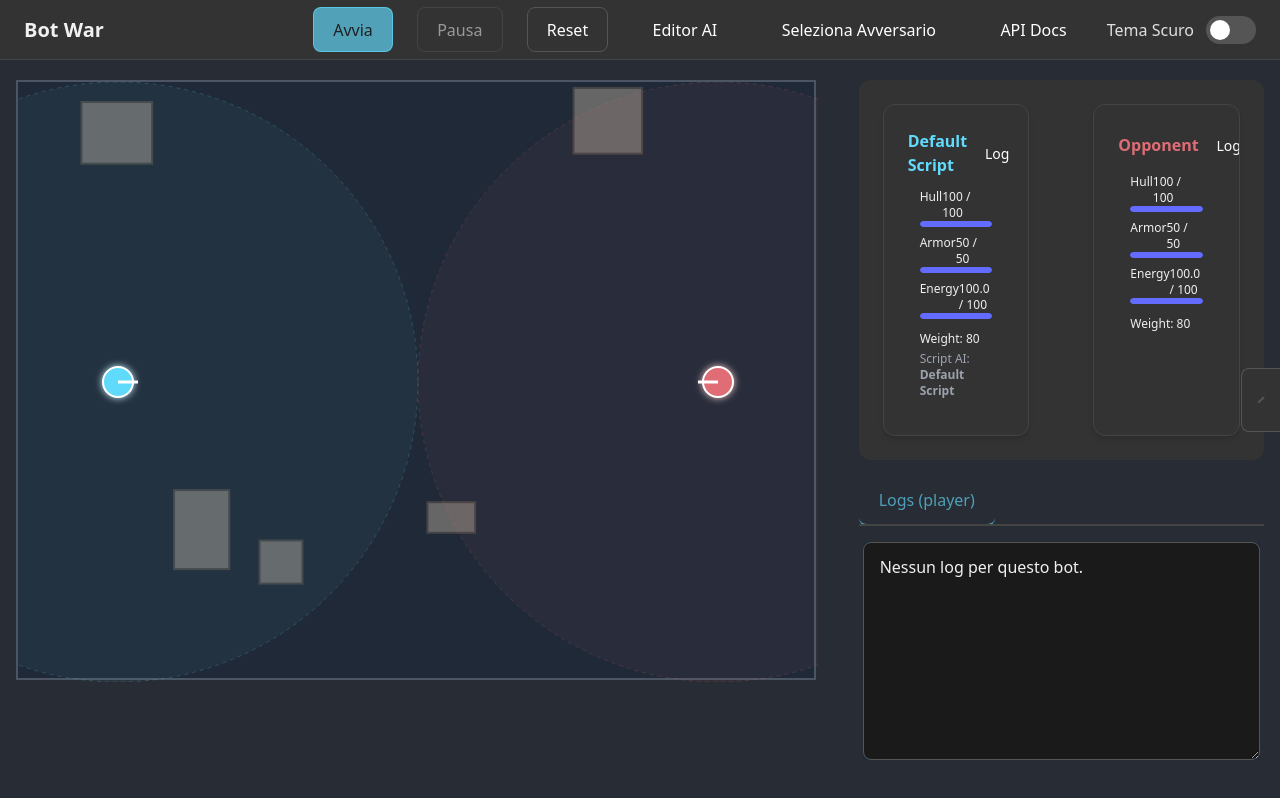
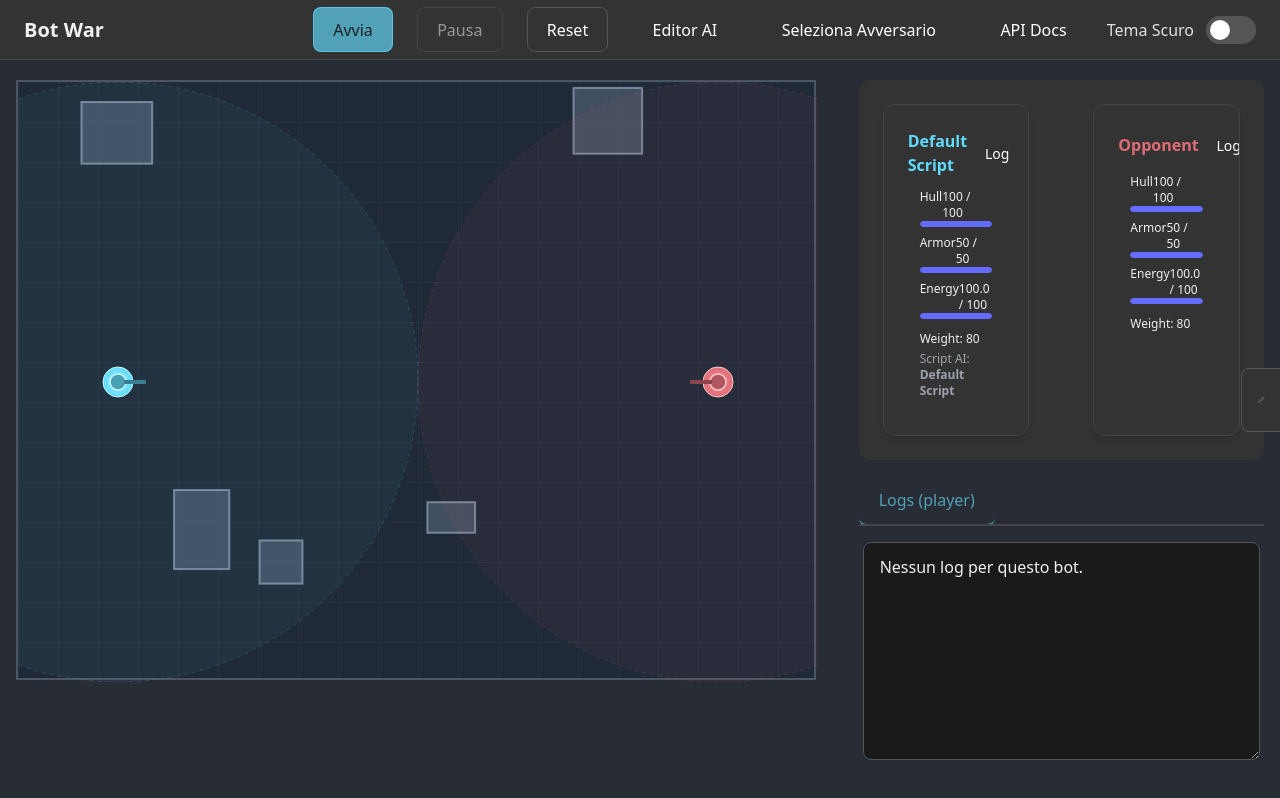
Before and after one commit to fra00/bot-war, a React (Vite) app: page / in a window 1280 px wide. Both pictures are taken after a click on the button "Entra nell'Arena". Shown: the top 798 px of the page. Built offline with nearby package versions, Linux system fonts and the light colour scheme.

Commit message:
migliorie grafiche

```diff
--- a/src/components/game/Arena.jsx
+++ b/src/components/game/Arena.jsx
@@ -20,14 +20,43 @@ function Arena({ gameState }) {
     >
       <svg width={width} height={height} className="absolute top-0 left-0">
         <defs>
-          <filter id="glow" x="-50%" y="-50%" width="200%" height="200%">
-            <feGaussianBlur stdDeviation="3.5" result="coloredBlur" />
+          {/* Filtro per un bagliore più intenso */}
+          <filter id="glow" x="-100%" y="-100%" width="300%" height="300%">
+            <feGaussianBlur stdDeviation="4" result="coloredBlur" />
             <feMerge>
               <feMergeNode in="coloredBlur" />
               <feMergeNode in="SourceGraphic" />
             </feMerge>
           </filter>
+
+          {/* Pattern per la griglia di sfondo */}
+          <pattern
+            id="grid"
+            width="40"
+            height="40"
+            patternUnits="userSpaceOnUse"
+          >
+            <path
+              d="M 40 0 L 0 0 0 40"
+              fill="none"
+              stroke="rgba(100, 116, 139, 0.2)"
+              strokeWidth="1"
+            />
+          </pattern>
+
+          {/* Gradienti per un look metallico */}
+          <radialGradient id="player-gradient">
+            <stop offset="0%" stopColor="#a1eafb" />
+            <stop offset="100%" stopColor="#61dafb" />
+          </radialGradient>
+          <radialGradient id="enemy-gradient">
+            <stop offset="0%" stopColor="#f08c95" />
+            <stop offset="100%" stopColor="#e06c75" />
+          </radialGradient>
         </defs>
+
+        {/* Sfondo con griglia */}
+        <rect width="100%" height="100%" fill="url(#grid)" />
 
         {/* Renderizza gli ostacoli */}
         {obstacles.map((obstacle) => (
@@ -37,8 +66,8 @@ function Arena({ gameState }) {
             y={obstacle.y}
             width={obstacle.width}
             height={obstacle.height}
-            fill="#666"
-            stroke="#444"
+            fill="rgba(100, 116, 139, 0.5)"
+            stroke="rgba(150, 166, 189, 0.7)"
             strokeWidth="2"
           />
         ))}
@@ -46,8 +75,8 @@ function Arena({ gameState }) {
         {/* Renderizza i robot e il loro raggio radar */}
         {robots.map((robot) => {
           const angleRad = (robot.rotation * Math.PI) / 180;
-          const lineEndX = robot.x + 20 * Math.cos(angleRad);
-          const lineEndY = robot.y + 20 * Math.sin(angleRad);
+          const turretRadius = 8;
+          const cannonLength = 22;
           const isPlayer = robot.id === "player";
 
           return (
@@ -57,15 +86,41 @@ function Arena({ gameState }) {
                 cx={robot.x}
                 cy={robot.y}
                 r={robot.radarRange}
-                fill={isPlayer ? "rgba(97, 218, 251, 0.05)" : "rgba(224, 108, 117, 0.05)"}
-                stroke={isPlayer ? "rgba(97, 218, 251, 0.2)" : "rgba(224, 108, 117, 0.2)"}
+                fill={
+                  isPlayer
+                    ? "rgba(97, 218, 251, 0.05)"
+                    : "rgba(224, 108, 117, 0.05)"
+                }
+                stroke={
+                  isPlayer
+                    ? "rgba(97, 218, 251, 0.2)"
+                    : "rgba(224, 108, 117, 0.2)"
+                }
                 strokeWidth="1"
                 strokeDasharray="4 4"
               />
-              {/* Corpo del robot */}
-              <circle cx={robot.x} cy={robot.y} r={15} fill={isPlayer ? "#61dafb" : "#e06c75"} stroke="#fff" strokeWidth="2" style={{ filter: "url(#glow)" }} />
-              {/* Linea di direzione */}
-              <line x1={robot.x} y1={robot.y} x2={lineEndX} y2={lineEndY} stroke="#fff" strokeWidth="3" />
+              {/* Corpo del robot (chassis) */}
+              <circle
+                cx={robot.x}
+                cy={robot.y}
+                r={15}
+                fill={isPlayer ? "url(#player-gradient)" : "url(#enemy-gradient)"}
+                stroke={isPlayer ? "#c1faff" : "#ffcdd2"}
+                strokeWidth="1"
+              />
+              {/* Torretta del robot */}
+              <g transform={`rotate(${robot.rotation}, ${robot.x}, ${robot.y})`}>
+                <circle
+                  cx={robot.x}
+                  cy={robot.y}
+                  r={turretRadius}
+                  fill={isPlayer ? "#4a9fb5" : "#b0565e"}
+                  stroke={isPlayer ? "#c1faff" : "#ffcdd2"}
+                  strokeWidth="1.5"
+                />
+                {/* Cannone */}
+                <rect x={robot.x + turretRadius - 2} y={robot.y - 2} width={cannonLength} height={4} fill={isPlayer ? "#3a7f91" : "#8c454a"} rx="1" />
+              </g>
             </g>
           );
         })}
@@ -124,7 +179,16 @@ function Arena({ gameState }) {
 
         {/* Renderizza i proiettili */}
         {projectiles.map((p) => (
-          <circle key={p.id} cx={p.x} cy={p.y} r={3} fill="#f9c74f" style={{ filter: "url(#glow)" }} />
+          <g key={p.id} style={{ filter: "url(#glow)" }}>
+            <circle
+              cx={p.x}
+              cy={p.y}
+              r={4}
+              fill="#ffef99"
+              opacity="0.7"
+            />
+            <circle cx={p.x} cy={p.y} r={2} fill="#fff" />
+          </g>
         ))}
       </svg>
     </div>
```
